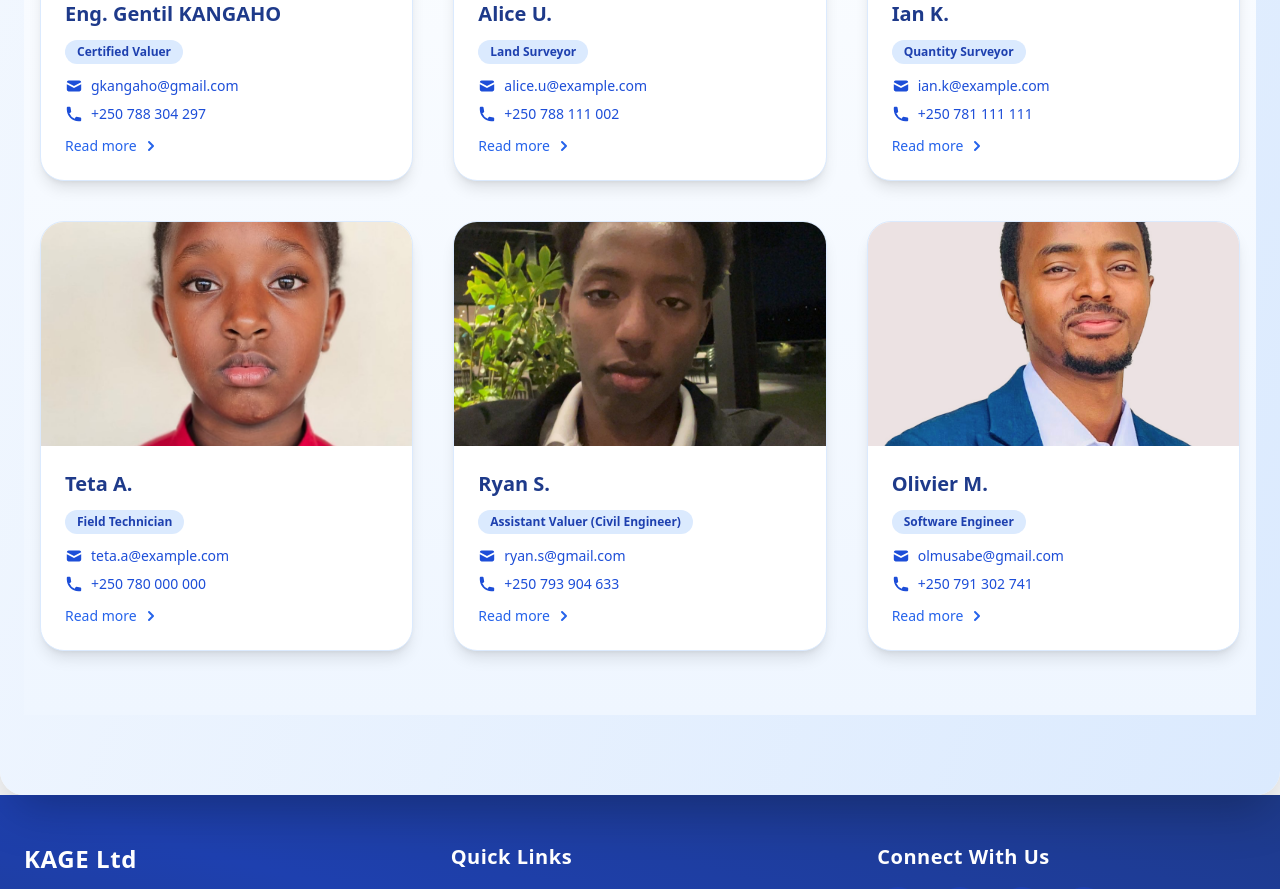
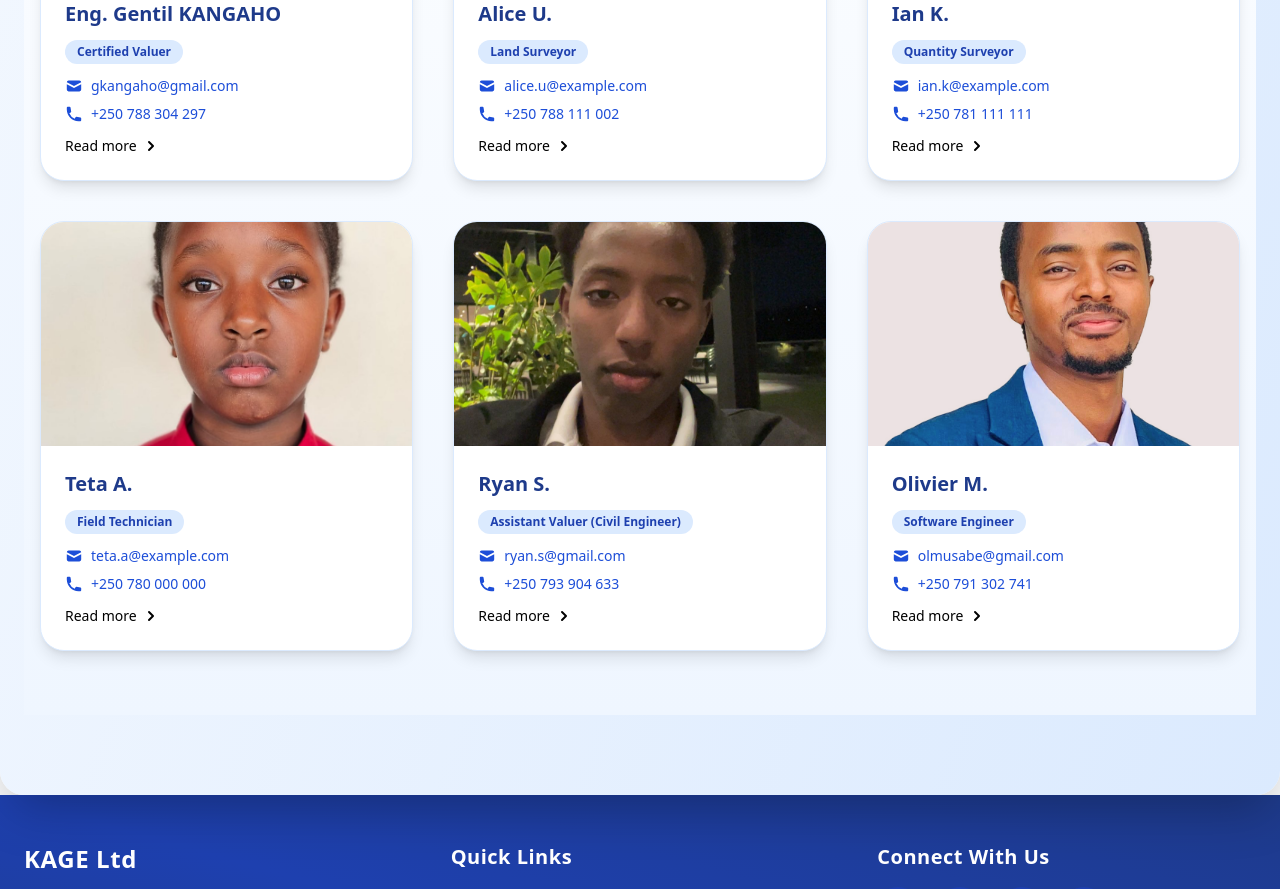
Before and after one commit to OliQuavious/kage-ltd-website, a React (Create React App) app: page /about in a window 1280 px wide. Shown: the part 2740-3629 px from the top of the page. Built offline with nearby package versions, Linux system fonts and the light colour scheme.

Commit message:
update about

```diff
--- a/src/pages/About.jsx
+++ b/src/pages/About.jsx
@@ -366,7 +366,7 @@ const toggleExpand = (index) => {
                {isLong && (
   <Link
   to={`/team-member/${member.id}`}
-  className="mt-2 inline-flex items-center gap-1 text-blue-600 text-sm font-medium hover:underline focus:outline-none"
+  className="mt-2 inline-flex items-center gap-1 text-black text-sm font-medium hover:underline focus:outline-none"
   aria-label={`Read more about ${member.name}`}
 >
   Read more <HiChevronRight className="w-5 h-5" />
```
